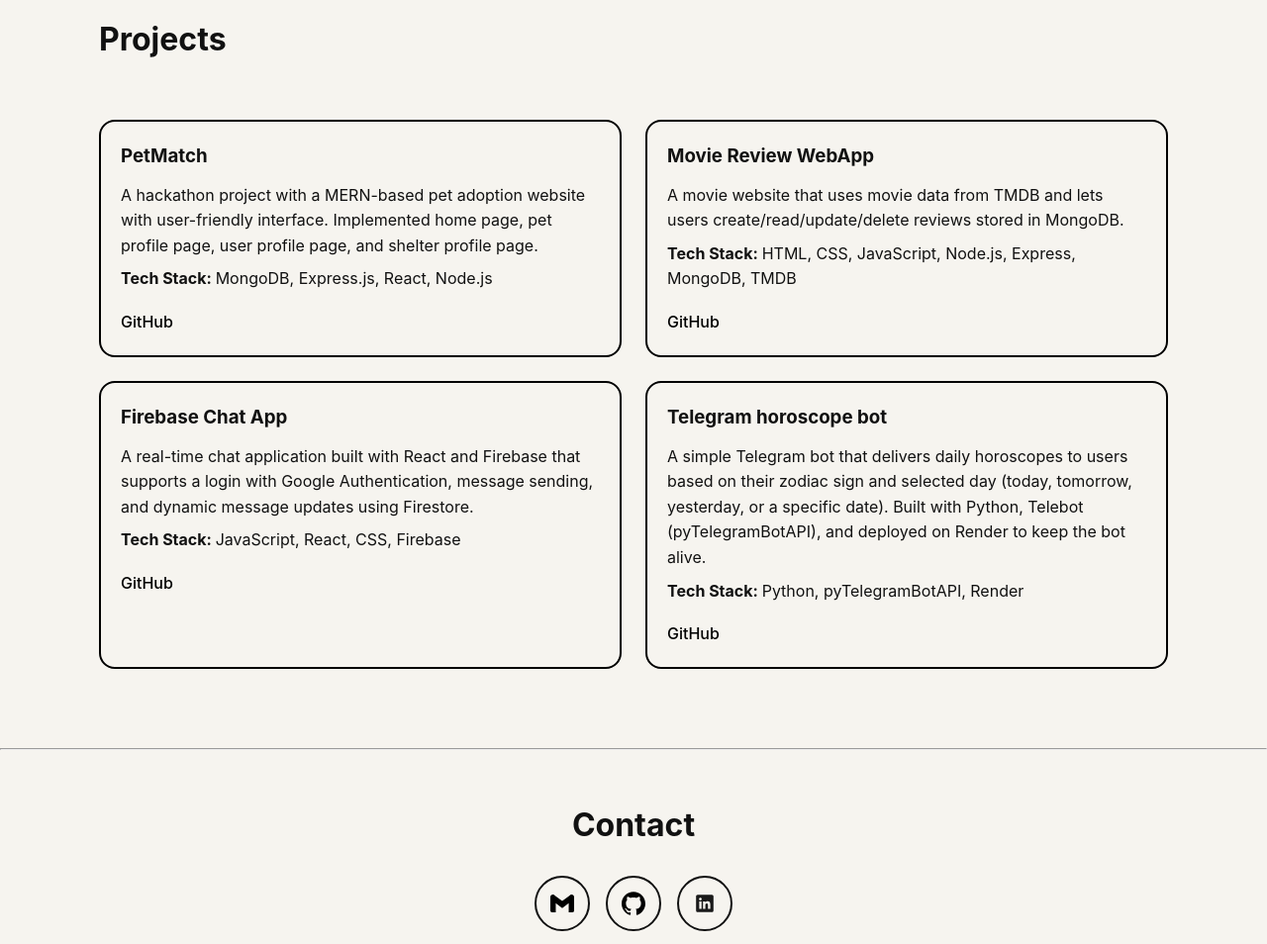
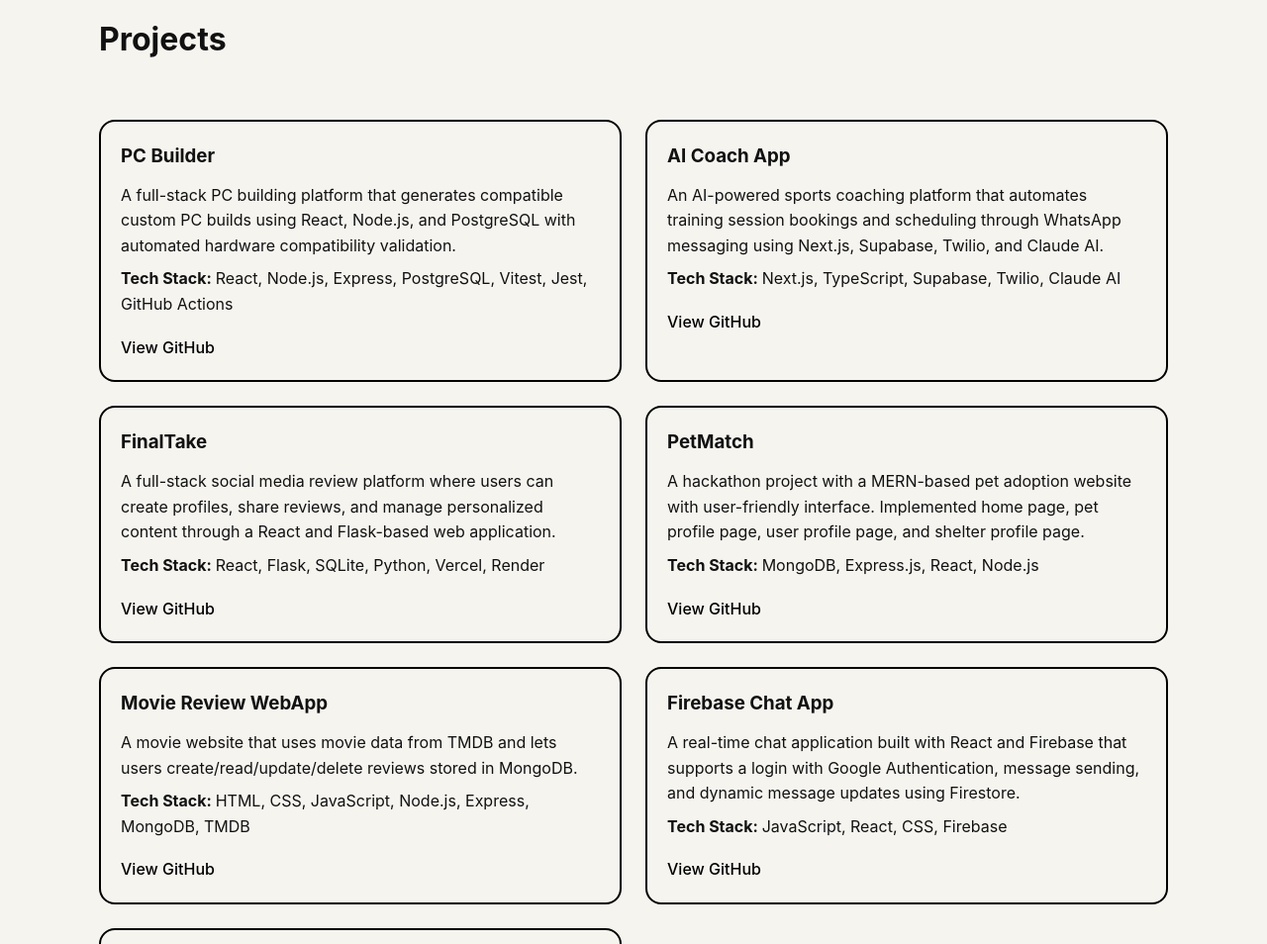
Before and after one commit to MinMyatMaung/my-portfolio-v2, a plain HTML site: page index.html in a window 1280 px wide. Shown: the part 1240-2194 px from the top of the page at 99% size. Drawn offline with Linux system fonts and the light colour scheme.

Commit message:
Add Projects and edit about me

```diff
--- a/index.html
+++ b/index.html
@@ -71,9 +71,9 @@
         I believe that learning never stops in technology, and that is one of
         the reasons why I love this field. I am actively seeking opportunities
         to grow as a developer, collaborate with others, and apply my skills in
-        practical settings. My goal is to continue improving as a programmer
-        while contributing to projects that have a positive impact and provide
-        meaningful user experiences.
+        the real world. My goal is to continue improving as a programmer while
+        contributing to projects that have a positive impact and provide
+        meaningful experiences.
       </p>
     </section>
     <hr />
@@ -81,6 +81,57 @@
     <!-- Projects -->
     <section id="projects" class="projects">
       <h2>Projects</h2>
+
+      <div class="project-card">
+        <h3>PC Builder</h3>
+        <p>
+          A full-stack PC building platform that generates compatible custom PC
+          builds using React, Node.js, and PostgreSQL with automated hardware
+          compatibility validation.
+        </p>
+        <p>
+          <strong>Tech Stack: </strong>React, Node.js, Express, PostgreSQL,
+          Vitest, Jest, GitHub Actions
+        </p>
+        <a href="https://github.com/MinMyatMaung/coach-app" target="_blank"
+          >View GitHub</a
+        >
+      </div>
+
+      <div class="project-card">
+        <h3>AI Coach App</h3>
+        <p>
+          An AI-powered sports coaching platform that automates training session
+          bookings and scheduling through WhatsApp messaging using Next.js,
+          Supabase, Twilio, and Claude AI.
+        </p>
+        <p>
+          <strong>Tech Stack: </strong>Next.js, TypeScript, Supabase, Twilio,
+          Claude AI
+        </p>
+        <a href="https://github.com/MinMyatMaung/coach-app" target="_blank"
+          >View GitHub</a
+        >
+      </div>
+
+      <div class="project-card">
+        <h3>FinalTake</h3>
+        <p>
+          A full-stack social media review platform where users can create
+          profiles, share reviews, and manage personalized content through a
+          React and Flask-based web application.
+        </p>
+        <p>
+          <strong>Tech Stack: </strong>React, Flask, SQLite, Python, Vercel,
+          Render
+        </p>
+        <a
+          href="https://github.com/MinMyatMaung/Cs491-FinalTake"
+          target="_blank"
+          >View GitHub</a
+        >
+      </div>
+
       <div class="project-card">
         <h3>PetMatch</h3>
         <p>
@@ -92,7 +143,7 @@
         <a
           href="https://github.com/freeCodeCamp-2025-Summer-Hackathon/yellow-packet"
           target="_blank"
-          >GitHub</a
+          >View GitHub</a
         >
       </div>
 
@@ -109,7 +160,7 @@
         <a
           href="https://github.com/MinMyatMaung/movie-review-app"
           target="_blank"
-          >GitHub</a
+          >View GitHub</a
         >
       </div>
 
@@ -124,7 +175,7 @@
         <a
           href="https://github.com/MinMyatMaung/firebase_chat_app"
           target="_blank"
-          >GitHub</a
+          >View GitHub</a
         >
       </div>
 
@@ -138,7 +189,7 @@
         </p>
         <p><strong>Tech Stack: </strong>Python, pyTelegramBotAPI, Render</p>
         <a href="https://github.com/MinMyatMaung/horoscope_bot" target="_blank"
-          >GitHub</a
+          >View GitHub</a
         >
       </div>
     </section>
--- a/style.css
+++ b/style.css
@@ -71,6 +71,10 @@
 
 body.dark .project-card {
   border-color: #f6f4ef;
+}
+
+body.dark .project-card a {
+  color:#f6f4ef;
 }
 
 /* HERO */
```
